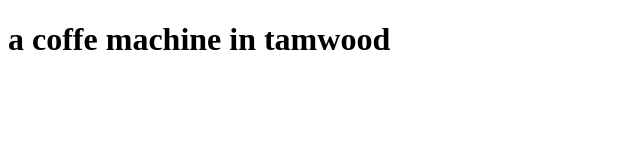
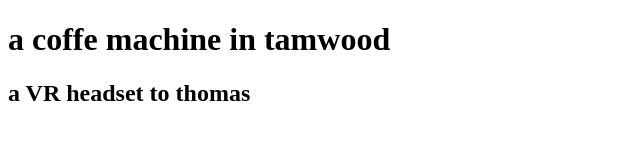
Before and after one commit to ArthurCesarSilva/30-11, a plain HTML site: page index.html in a window 1280 px wide. Shown: the whole page, without its empty margins (0-640 px from the left). Drawn offline with Linux system fonts and the light colour scheme.

Commit message:
second commit

```diff
--- a/index.html
+++ b/index.html
@@ -7,5 +7,6 @@
 </head>
 <body>
     <h1> a coffe machine in tamwood</h1>
+    <h2>a VR headset to thomas</h2>
 </body>
 </html>
```
